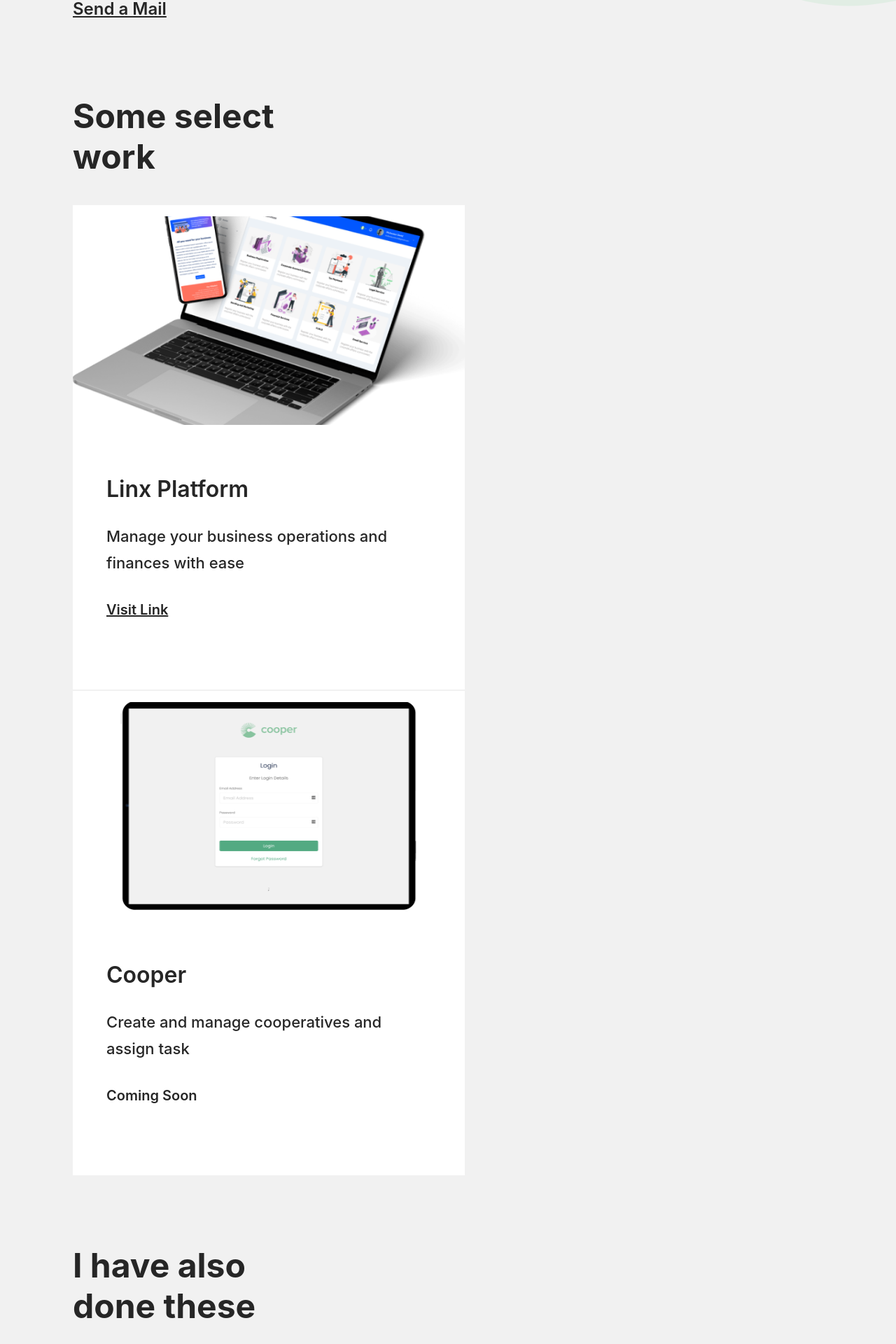
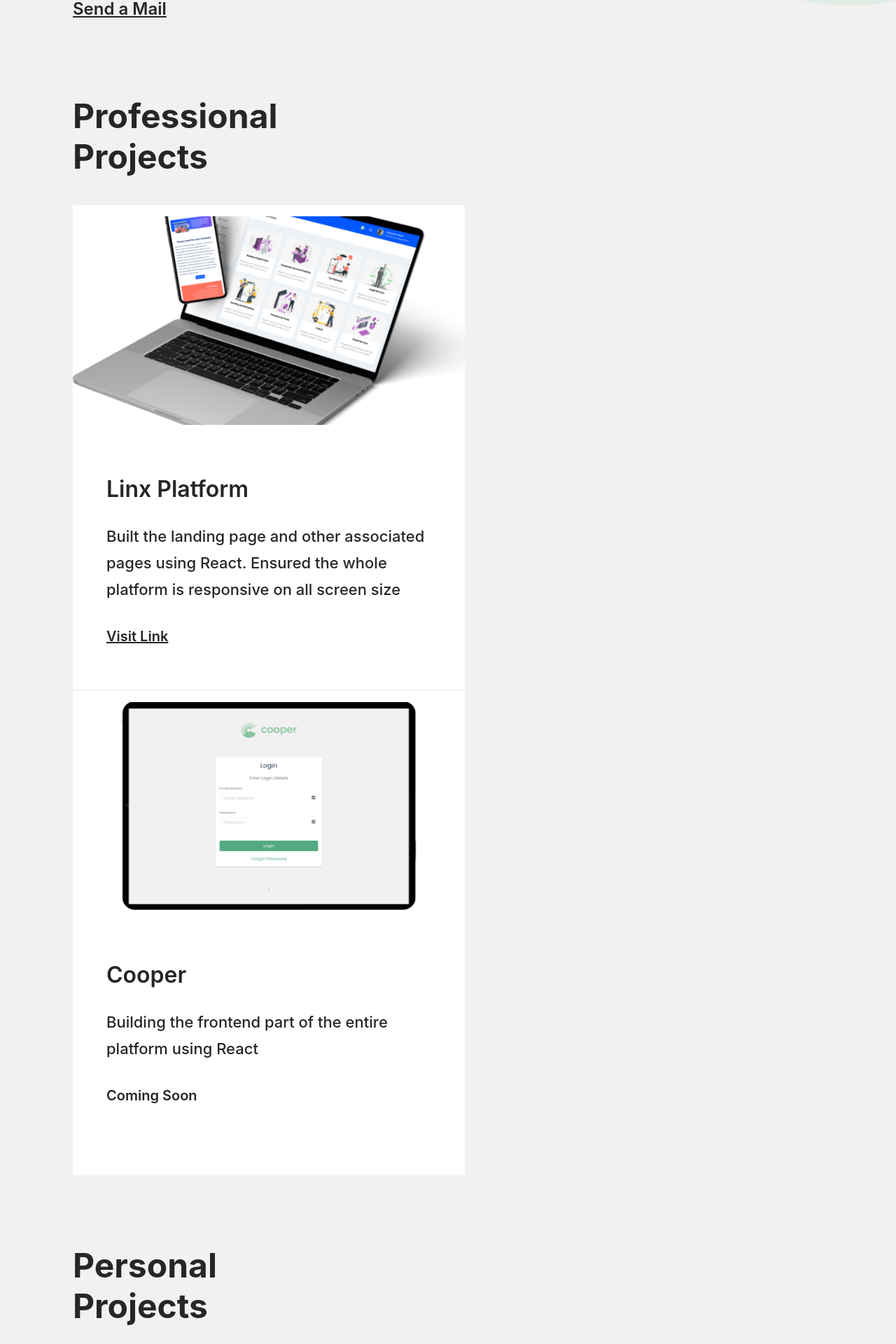
Before and after one commit to FaithChinonso/PERSONAL-WEBSITE, a React (Create React App) app: page / in a window 1280 px wide. Shown: the part 511-2431 px from the top of the page at 70% size. Built offline with nearby package versions, Linux system fonts and the light colour scheme; a web font is replaced by a local one.

Commit message:
project description

```diff
--- a/src/component/View/PersonalProject.js
+++ b/src/component/View/PersonalProject.js
@@ -44,7 +44,7 @@
   ];
   return (
     <div className="proProjects" id="work">
-      <div className="text">I have also done these</div>
+      <div className="text">Personal Projects</div>
       <div className="projectContainer">
         {projects?.map(pro => (
           <div className="perProjectCard">
--- a/src/component/View/ProfessionalProjects.js
+++ b/src/component/View/ProfessionalProjects.js
@@ -7,14 +7,14 @@
   const projects = [
     {
       name: "Linx Platform",
-      des: "Manage your business operations and finances with ease",
+      des: " Built the landing page and other associated pages using React. Ensured the whole platform is responsive on all screen size",
       id: "1",
       img: linx,
       link: "https://linxplatform.com/",
     },
     {
       name: "Cooper",
-      des: "Create and manage cooperatives and assign task",
+      des: "Building the frontend part of the entire platform using React",
       id: "2",
       img: cooper,
       link: "",
@@ -22,7 +22,7 @@
   ];
   return (
     <div className="proProjects">
-      <div className="text">Some select work</div>
+      <div className="text">Professional Projects</div>
       <div className="projectContainer">
         {projects?.map(pro => (
           <div
```
